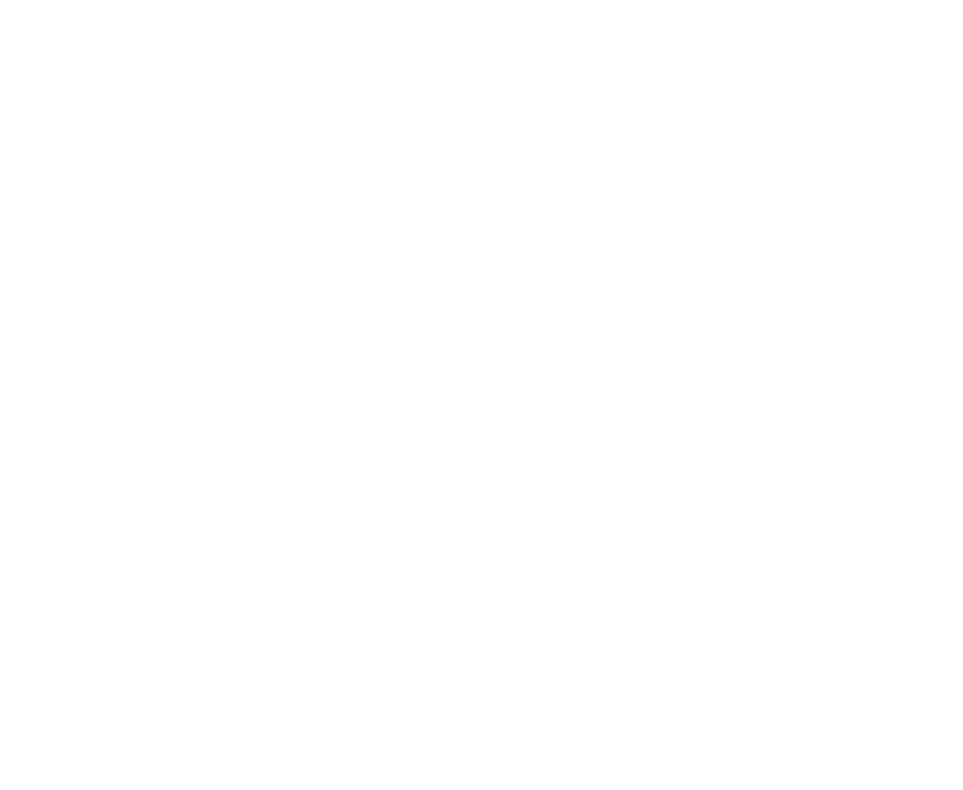
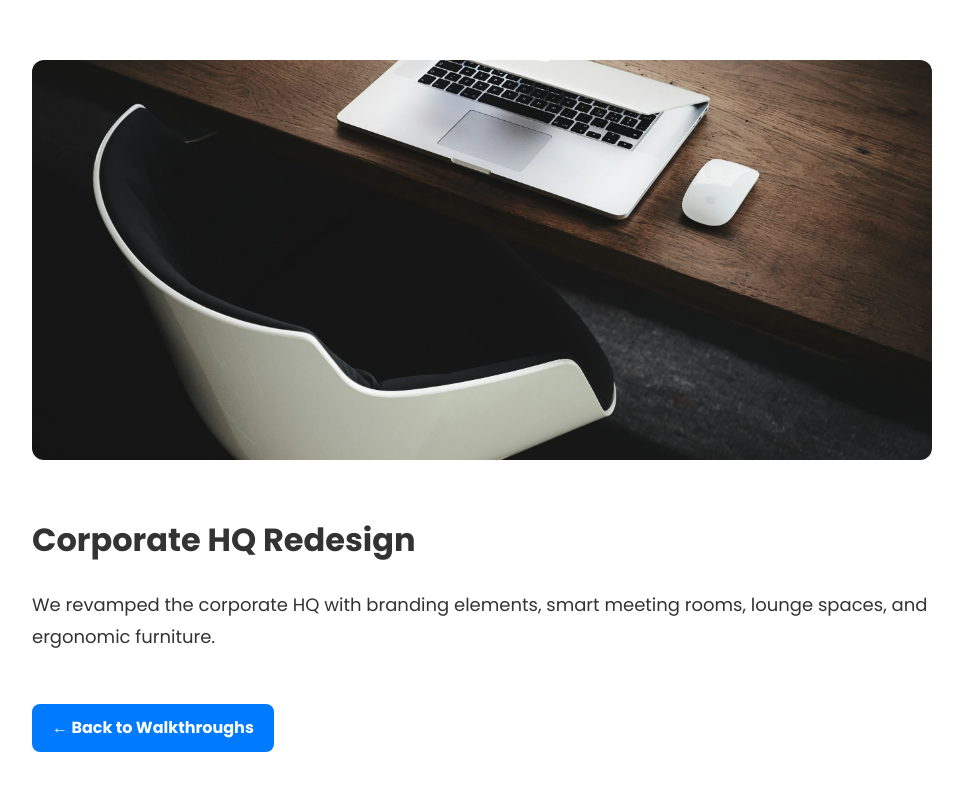
Before and after one commit to sshikhar99/officebanao-clone, a React (Create React App) app: page /walkthroughs/corporate-hq-redesign in a window 1280 px wide. Before the commit this address had no page. Shown: the top 790 px of the page, without its empty margins (158-1121 px from the left). Built offline with nearby package versions, Linux system fonts and the light colour scheme; the HTML template or start-up script is replaced by a standard one.

Commit message:
Initial commit -OfficeBanao Clone

```diff
--- a/src/App.js
+++ b/src/App.js
@@ -11,6 +11,8 @@ import ProjectsPage from "./pages/ProjectsPage";
 import About from "./pages/About";              // ✅ New
 import Walkthroughs from "./pages/Walkthroughs"; // ✅ New
 import Resources from "./pages/Resources";      // ✅ New
+import WalkthroughDetails from "./pages/WalkthroughDetails";
+import ProjectDetail from "./pages/ProjectDetail"; // ✅ import
 
 // Layout
 import Layout from "./Layout/Layout";
@@ -157,7 +159,10 @@ export default function App() {
             </Layout>
           }
         />
+        <Route path="/walkthroughs/:id" element={<WalkthroughDetails />} />
+        <Route path="/projects/:id" element={<ProjectDetail />} /> {/* ✅ new */}
       </Routes>
+
     </>
   );
 }
--- a/src/components/Desktop/About.css
+++ b/src/components/Desktop/About.css
@@ -57,3 +57,22 @@
   line-height: 1.6;
   color: #555;
 }
+
+/* About.css */
+
+/* ✅ Match the button style with "View All Projects" */
+.see-more-btn {
+  display: inline-block;
+  margin-top: 20px;
+  padding: 10px 20px;
+  background-color: #007bff;
+  color: #fff;
+  font-weight: bold;
+  text-decoration: none;
+  border-radius: 8px;
+  transition: background 0.3s ease;
+}
+
+.see-more-btn:hover {
+  background-color: #0056b3;
+}
--- a/src/components/Desktop/About.js
+++ b/src/components/Desktop/About.js
@@ -15,6 +15,7 @@ const HomeAbout = () => {
         We blend <b>innovation</b> and <b>functionality</b> to transform workspaces.
       </p>
 
+      {/* ✅ Styled button via CSS */}
       <Link to="/about" className="see-more-btn">
         See More →
       </Link>
--- a/src/components/Desktop/Walkthroughs.css
+++ b/src/components/Desktop/Walkthroughs.css
@@ -63,3 +63,25 @@
     font-size: 16px;
   }
 }
+
+/* Button wrapper */
+.walkthroughs-btn-wrap {
+  text-align: center;
+  margin-top: 20px;
+}
+
+/* Consistent button styling */
+.view-more-btn {
+  display: inline-block;
+  padding: 10px 20px;
+  background-color: #007bff;
+  color: #fff;
+  font-weight: bold;
+  text-decoration: none;
+  border-radius: 8px;
+  transition: background 0.3s ease;
+}
+
+.view-more-btn:hover {
+  background-color: #0056b3;
+}
--- a/src/components/Desktop/Walkthroughs.js
+++ b/src/components/Desktop/Walkthroughs.js
@@ -1,5 +1,6 @@
 import React from "react";
 import Slider from "react-slick";
+import { Link } from "react-router-dom"; // ✅ for navigation
 
 // slick CSS
 import "slick-carousel/slick/slick.css";
@@ -43,6 +44,13 @@ function Walkthroughs() {
           <img src={project3} alt="Project 3 walkthrough" className="walkthrough-img" />
         </div>
       </Slider>
+
+      {/* ✅ View More button */}
+      <div className="walkthroughs-btn-wrap">
+        <Link to="/walkthroughs" className="view-more-btn">
+          View More Walkthroughs →
+        </Link>
+      </div>
     </div>
   );
 }
--- /dev/null
+++ b/src/pages/ProjectDetail.js
@@ -0,0 +1,46 @@
+import React from "react";
+import { useParams, Link } from "react-router-dom";
+import project1 from "../assets/project1.webp";
+import project2 from "../assets/project2.webp";
+import project3 from "../assets/project3.webp";
+
+const projectData = {
+  1: { title: "Modern Workspace", image: project1, description: "A sleek modern office design." },
+  2: { title: "Creative Studio", image: project2, description: "Perfect for startups and creators." },
+  3: { title: "Corporate Office", image: project3, description: "Professional corporate setup." },
+};
+
+export default function ProjectDetail() {
+  const { id } = useParams();
+  const project = projectData[id];
+
+  if (!project) {
+    return (
+      <div style={{ textAlign: "center", padding: "50px" }}>
+        <h2>Project not found</h2>
+        <Link to="/projects" className="view-more-btn">
+          ← Back to Projects
+        </Link>
+      </div>
+    );
+  }
+
+  return (
+    <div style={{ maxWidth: "900px", margin: "0 auto", padding: "40px" }}>
+      <img
+        src={project.image}
+        alt={project.title}
+        style={{ width: "100%", borderRadius: "12px", marginBottom: "20px" }}
+      />
+      <h1>{project.title}</h1>
+      <p>{project.description}</p>
+
+      {/* ✅ Styled Back Link same as "View More" button */}
+      <div style={{ marginTop: "30px" }}>
+        <Link to="/projects" className="view-more-btn">
+          ← Back to Projects
+        </Link>
+      </div>
+    </div>
+  );
+}
--- /dev/null
+++ b/src/pages/WalkthroughDetails.js
@@ -0,0 +1,56 @@
+// src/pages/WalkthroughDetail.js
+import React from "react";
+import { useParams, Link } from "react-router-dom";
+import { walkthroughs } from "./Walkthroughs"; // import the array
+import "../components/Desktop/About.css"; // ✅ reuse the CSS where .see-more-btn is defined
+
+export default function WalkthroughDetail() {
+  const { id } = useParams(); // get id from URL
+  const walkthrough = walkthroughs.find((w) => w.id === id);
+
+  if (!walkthrough) {
+    return (
+      <div style={{ padding: "40px", textAlign: "center" }}>
+        <h2>Walkthrough not found</h2>
+        <Link to="/walkthroughs" className="see-more-btn">
+          ← Back to Walkthroughs
+        </Link>
+      </div>
+    );
+  }
+
+  return (
+    <div
+      style={{
+        maxWidth: "900px",
+        margin: "0 auto",
+        padding: "60px 20px",
+        lineHeight: 1.8,
+        color: "#333",
+      }}
+    >
+      <img
+        src={walkthrough.image}
+        alt={walkthrough.title}
+        style={{
+          width: "100%",
+          height: "400px",
+          objectFit: "cover",
+          borderRadius: "12px",
+          marginBottom: "20px",
+        }}
+      />
+      <h1 style={{ fontSize: "32px", marginBottom: "20px" }}>
+        {walkthrough.title}
+      </h1>
+      <p style={{ fontSize: "18px", marginBottom: "30px" }}>
+        {walkthrough.details}
+      </p>
+
+      {/* ✅ Use the same button style as See More */}
+      <Link to="/walkthroughs" className="see-more-btn">
+        ← Back to Walkthroughs
+      </Link>
+    </div>
+  );
+}
--- a/src/pages/Walkthroughs.js
+++ b/src/pages/Walkthroughs.js
@@ -1,5 +1,41 @@
 // src/pages/Walkthroughs.js
 import React from "react";
+import { Link } from "react-router-dom";
+
+// import your images
+import project1 from "../assets/project1.webp";
+import project2 from "../assets/project2.webp";
+import project3 from "../assets/project3.webp";
+
+export const walkthroughs = [
+  {
+    id: "tech-startup-hq",
+    title: "Tech Startup HQ",
+    description:
+      "A modern and collaborative workspace designed for a 200-member technology team, featuring flexible workstations and vibrant breakout zones.",
+    image: project1,
+    details:
+      "This project includes open workstations, soundproof cabins, breakout zones, and modern lighting to encourage productivity and collaboration.",
+  },
+  {
+    id: "corporate-hq-redesign",
+    title: "Corporate HQ Redesign",
+    description:
+      "A corporate office redesigned to reflect brand identity, boost employee productivity, and incorporate smart technology for day-to-day operations.",
+    image: project2,
+    details:
+      "We revamped the corporate HQ with branding elements, smart meeting rooms, lounge spaces, and ergonomic furniture.",
+  },
+  {
+    id: "creative-studio",
+    title: "Creative Studio",
+    description:
+      "An open and flexible design studio built for designers and artists, fostering creativity and innovation.",
+    image: project3,
+    details:
+      "The creative studio focuses on open layouts, natural lighting, and multi-use creative zones for collaboration.",
+  },
+];
 
 export default function Walkthroughs() {
   return (
@@ -12,64 +48,59 @@ export default function Walkthroughs() {
         color: "#333",
       }}
     >
-      <h1 style={{ fontSize: "36px", marginBottom: "20px", textAlign: "center" }}>
+      <h1
+        style={{ fontSize: "36px", marginBottom: "20px", textAlign: "center" }}
+      >
         Project Walkthroughs
       </h1>
-      <p style={{ fontSize: "18px", marginBottom: "30px" }}>
+      <p style={{ fontSize: "18px", marginBottom: "30px", textAlign: "center" }}>
         Explore our detailed project walkthroughs to see how we transform raw
         spaces into vibrant, efficient, and inspiring work environments.
       </p>
 
-      <div style={{ display: "grid", gap: "25px" }}>
+      <div
+        style={{
+          display: "grid",
+          gap: "25px",
+          gridTemplateColumns: "repeat(auto-fit, minmax(300px, 1fr))",
+        }}
+      >
+        {walkthroughs.map((item) => (
+          <Link
+            to={`/walkthroughs/${item.id}`}
+            key={item.id}
+            style={{ textDecoration: "none", color: "inherit" }}
+          >
             <div
               style={{
                 border: "1px solid #eee",
                 borderRadius: "12px",
-            padding: "20px",
                 background: "#fff",
                 boxShadow: "0 4px 10px rgba(0,0,0,0.05)",
+                overflow: "hidden",
+                transition: "transform 0.3s ease",
               }}
             >
-          <h2 style={{ marginBottom: "12px" }}>Tech Startup HQ</h2>
-          <p>
-            A modern and collaborative workspace designed for a 200-member
-            technology team, featuring flexible workstations and vibrant
-            breakout zones.
-          </p>
+              <img
+                src={item.image}
+                alt={item.title}
+                style={{
+                  width: "100%",
+                  height: "200px",
+                  objectFit: "cover",
+                  borderTopLeftRadius: "12px",
+                  borderTopRightRadius: "12px",
+                }}
+              />
+              <div style={{ padding: "20px" }}>
+                <h2 style={{ marginBottom: "12px", fontSize: "20px" }}>
+                  {item.title}
+                </h2>
+                <p>{item.description}</p>
               </div>
-
-        <div
-          style={{
-            border: "1px solid #eee",
-            borderRadius: "12px",
-            padding: "20px",
-            background: "#fff",
-            boxShadow: "0 4px 10px rgba(0,0,0,0.05)",
-          }}
-        >
-          <h2 style={{ marginBottom: "12px" }}>Corporate HQ Redesign</h2>
-          <p>
-            A corporate office redesigned to reflect brand identity, boost
-            employee productivity, and incorporate smart technology for
-            day-to-day operations.
-          </p>
             </div>
-
-        <div
-          style={{
-            border: "1px solid #eee",
-            borderRadius: "12px",
-            padding: "20px",
-            background: "#fff",
-            boxShadow: "0 4px 10px rgba(0,0,0,0.05)",
-          }}
-        >
-          <h2 style={{ marginBottom: "12px" }}>Creative Studio</h2>
-          <p>
-            An open and flexible design studio built for designers and
-            artists, fostering creativity and innovation.
-          </p>
-        </div>
+          </Link>
+        ))}
       </div>
     </div>
   );
```
Also changed, not shown: src/components/Desktop/Projects.js (+25 -12 lines). Lines whose indentation alone changed are shown as unchanged.
